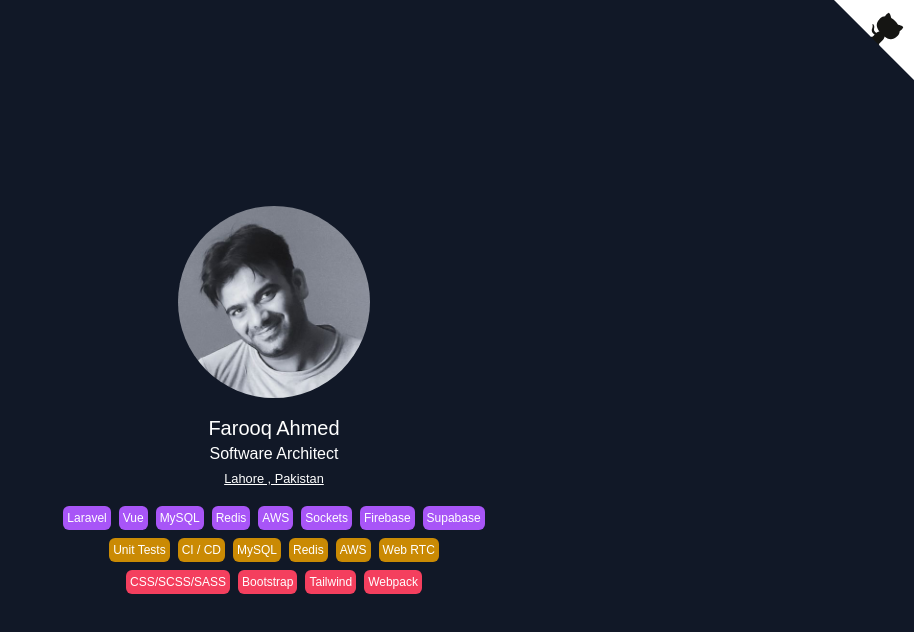
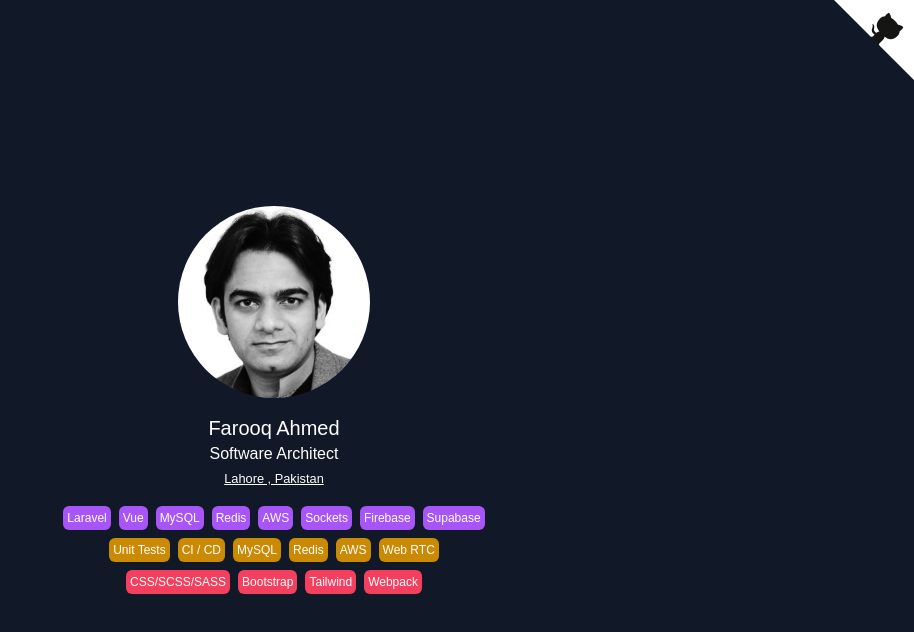
Before and after one commit to farooqahmedkhan/farooqahmedkhan.github.io, a Vue app: page / in a window 1280 px wide. Shown: the top 632 px of the page, without its empty margins (366-1280 px from the left). Built offline with nearby package versions, Linux system fonts and the light colour scheme.

Commit message:
update profile picture

```diff
--- a/src/App.vue
+++ b/src/App.vue
@@ -1,7 +1,7 @@
 <template>
     <main class="container h-screen mx-auto flex flex-col items-center justify-center w-full">
         <header class="mx-auto flex flex-col">
-          <img class="w-48 h-48 rounded-full mx-auto" src="/farooq-ahmed.jpg" alt="Hi! I'm Farooq | farooqahmedkhan.github.io" />
+          <img class="w-48 h-48 rounded-full mx-auto" src="/farooq-ahmed-02.jpg" alt="Hi! I'm Farooq | farooqahmedkhan.github.io" />
           <div class="mx-auto py-4 text-center justify-center">
             <h1 class="text-xl">Farooq Ahmed</h1>
             <p>Software Architect</p>
```
Also changed, not shown: public/farooq-ahmed-02.jpg (added).
